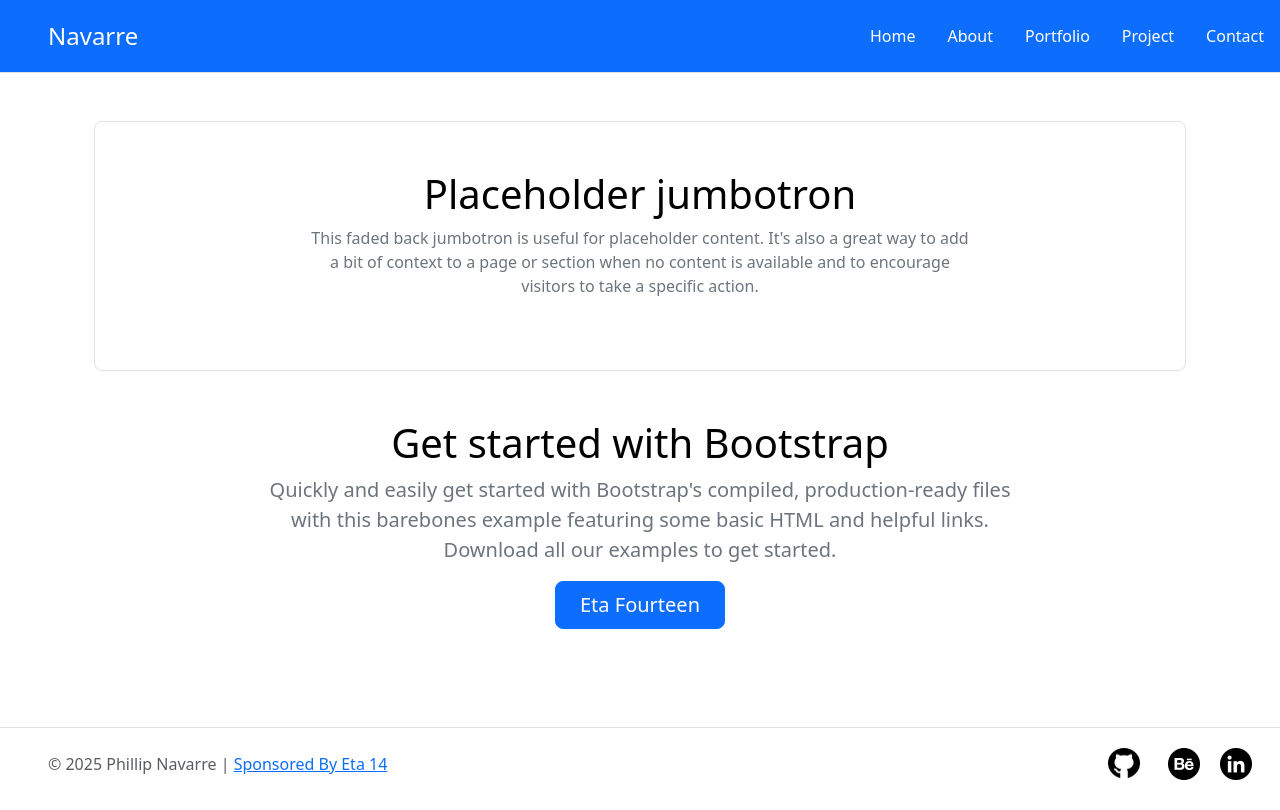
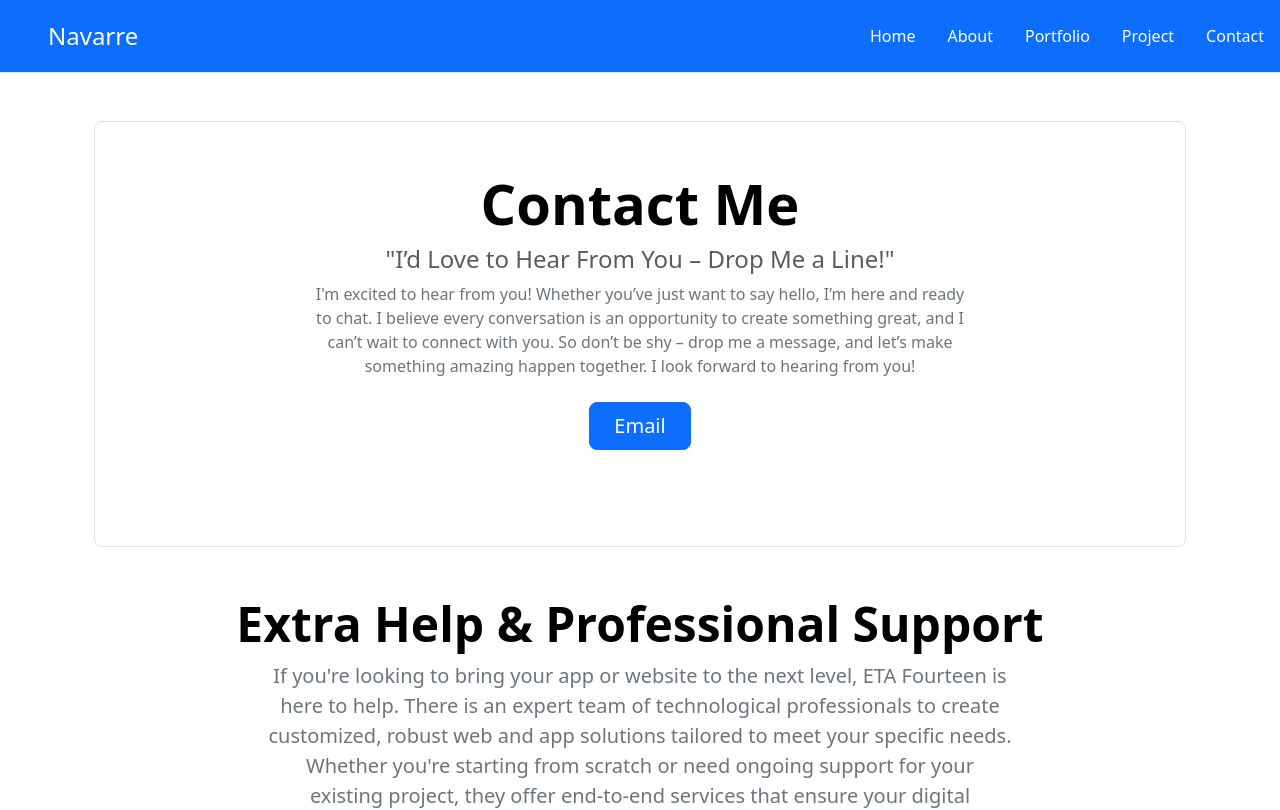
Before and after one commit to One4TheNation/ReactProj, a React (Vite) app: page /contact in a window 1280 px wide. Shown: the top 810 px of the page. Built offline with nearby package versions, Linux system fonts and the light colour scheme.

Commit message:
updated contact page

```diff
--- a/src/pages/ContactPage.jsx
+++ b/src/pages/ContactPage.jsx
@@ -11,27 +11,53 @@ function ContactPage(props) {
         <div className="position-relative p-5 text-center text-muted bg-body border rounded-3">
           {/* <button type="button" className="position-absolute top-0 end-0 p-3 m-3 btn-close bg-secondary bg-opacity-10 rounded-pill" aria-label="Close"></button> */}
           {/* <svg className="bi mt-5 mb-3" width="48" height="48"><use xlink:href="#check2-circle"></use></svg> */}
-          <h1 className="text-body-emphasis">Placeholder jumbotron</h1>
-          <p className="col-lg-8 mx-auto mb-4">
-            This faded back jumbotron is useful for placeholder content. It's
-            also a great way to add a bit of context to a page or section when
-            no content is available and to encourage visitors to take a specific
-            action.
+          <h1 className="text-body-emphasis fw-bold display-4">Contact Me</h1>
+          <h4 className="text-gray-700">
+            "I’d Love to Hear From You – Drop Me a Line!"
+          </h4>
+          <p className="col-lg-8 text-xl mx-auto mb-4">
+            I'm excited to hear from you! Whether you’ve just want to say hello,
+            I’m here and ready to chat. I believe every conversation is an
+            opportunity to create something great, and I can’t wait to connect
+            with you. So don’t be shy – drop me a message, and let’s make
+            something amazing happen together. I look forward to hearing from
+            you!
           </p>
+          <div className="mb-5">
+            <a
+              href="mailto: 14TN@proton.me"
+              target="_blank"
+              className="btn btn-primary btn-lg px-4"
+            >
+              Email
+            </a>
+          </div>
         </div>
       </div>
 
       {/* <div className="b-example-divider"></div> */}
 
-      <h1 className="text-body-emphasis">Get started with Bootstrap</h1>
+      <h1 className="text-body-emphasis fw-bold display-5">
+        Extra Help & Professional Support
+      </h1>
       <p className="fs-5 col-md-8">
-        Quickly and easily get started with Bootstrap's compiled,
-        production-ready files with this barebones example featuring some basic
-        HTML and helpful links. Download all our examples to get started.
+        If you're looking to bring your app or website to the next level, ETA
+        Fourteen is here to help. There is an expert team of technological
+        professionals to create customized, robust web and app solutions
+        tailored to meet your specific needs. Whether you're starting from
+        scratch or need ongoing support for your existing project, they offer
+        end-to-end services that ensure your digital presence is seamless,
+        secure, and high-performing. Reach out to them today, and let them turn
+        your vision into reality with innovative solutions that make a
+        difference.
       </p>
 
       <div className="mb-5">
-        <a href="https://etafourteen.webflow.io/" className="btn btn-primary btn-lg px-4">
+        <a
+          href="https://etafourteen.webflow.io/"
+          target="_blank"
+          className="btn btn-primary btn-lg px-4"
+        >
           Eta Fourteen
         </a>
       </div>
```
